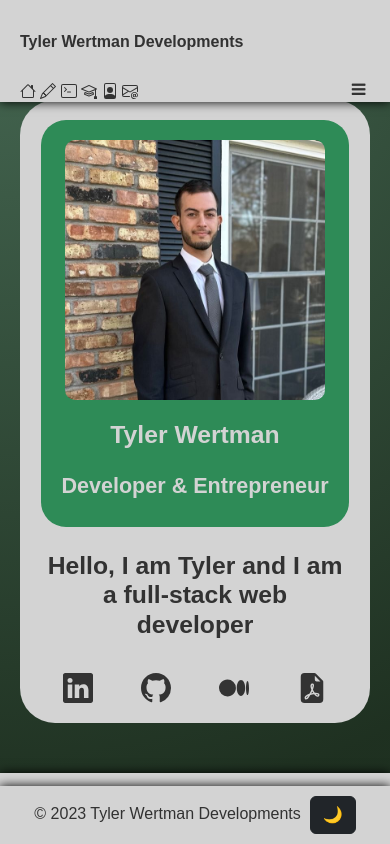
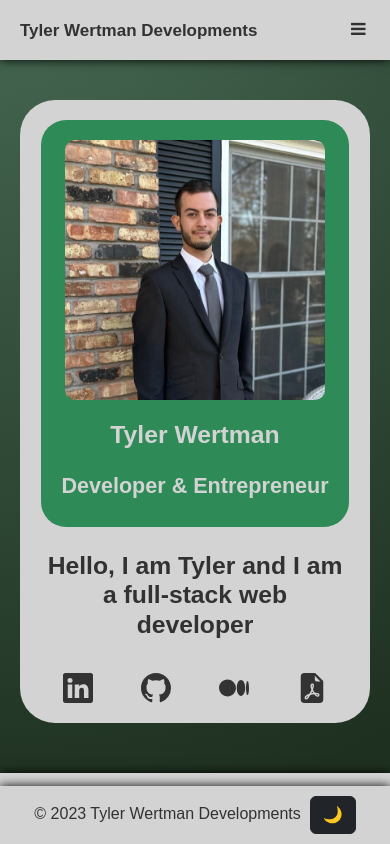
Before and after one commit to tylerwertman/website-fullstack, a React (Create React App) app in the folder client/: page / in a window 390 px wide. Shown: the top 844 px of the page. Built offline with nearby package versions, Linux system fonts and the light colour scheme; no server answers.

Commit message:
fix mobile nav breakpoints

```diff
--- a/client/src/App.css
+++ b/client/src/App.css
@@ -186,7 +186,6 @@ main {
   flex-direction: column;
   align-items: center;
   background-color: lightgrey;
-  border-radius: 65px;
   border-radius: 35px;
   padding: 20px;
   margin-top: 50px;
@@ -201,7 +200,6 @@ main {
 #introOne {
   padding: 20px;
   background-color: seagreen;
-  border-radius: 50px;
   border-radius: 25px;
   text-align: center;
   color: lightgrey;
@@ -210,7 +208,6 @@ main {
 
 #introOne>img {
   width: 260px;
-  border-radius: 35px;
   border-radius: 10px;
   margin-bottom: 20px;
   margin-left: 0;
@@ -273,7 +270,7 @@ main {
   background-color: lightgrey;
   padding: 20px;
   border-radius: 50px;
-  width: 300px;
+  width: 350px;
 }
 
 .contentDark {
@@ -546,80 +543,9 @@ table, th, td {
 
 /* Media Queries vv *//* Media Queries vv */
 
-/* Bigger screen 1920+ vv */
-
-@media screen and (width > 1919px) {
-
-  .nav a, .nav h1, .navDark a, .navDark h1 {
-    padding: 18px 0;
-    font-size: 50px
-  }
-
-  .home, .homeDark {
-    flex-direction: row;
-    width: 1120px;
-  }
-
-  #introOne>img {
-    width: 520px;
-  }
-
-  #introOne {
-    font-size: 25px;
-  }
-
-  #introTwo h2, #introTwoDark h2 {
-    width: 540px;
-    margin: 0 auto;
-    font-size: 40px;
-    font-weight: bold;
-  }
-
-  #introTwo img, #introTwoDark img {
-    width: 60px;
-  }
-
-  .navLinksL a {
-    font-size: 20px;
-    padding: 20px 35px 20px 20px;
-    margin: 0 20px;
-  }
-
-  .navLinksL a img {
-    height: 150%;
-  }
-
-  .home, .homeDark {
-    width: 1120px;
-    margin-top: 100px;
-  }
-
-  .content, .contentDark {
-    width: 1120px;
-  }
-
-  .content p, .contentDark p {
-    font-size: 24px;
-  }
-
-  .contentDark p {
-    color: lightgrey
-  }
-
-  .education li {
-    margin-left: 38%;
-  }
-
-  .educationDark li {
-    margin-left: 38%;
-  }
-}
-
-/* Bigger screen 1920+ ^^ */
-
 /* Big screen 900-1920 vv */
 
-@media screen and (width > 899px) {
+@media screen and (width >= 901px) {
 
   .home, .homeDark {
     flex-direction: row;
@@ -632,12 +558,12 @@ table, th, td {
   }
 
   #introTwo, #introTwoDark {
-    margin-left: 20px;
+    margin: 0 auto;
     width: 560px;
   }
 
   #introTwo h2, #introTwoDark h2 {
-    width: 230px;
+    width: 260px;
     margin: 0 auto;
     font-weight: bold;
   }
@@ -681,37 +607,99 @@ table, th, td {
 
 /* Big screen 900-1920 ^^ */
 
-/* Tablet screen 566-899 vv */
+/* Bigger screen 1920+ vv */
 
-@media screen and (565px < width < 900px) {
+@media screen and (width >= 1920px) {
+
+  .nav a, .nav h1, .navDark a, .navDark h1 {
+    padding: 18px 0;
+    font-size: 50px
+  }
+
+  .home, .homeDark {
+    flex-direction: row;
+    width: 1120px;
+    margin-top: 100px;
+  }
+
+  #introOne>img {
+    width: 520px;
+  }
+
+  #introOne {
+    font-size: 25px;
+  }
+
+  #introTwo h2, #introTwoDark h2 {
+    width: 540px;
+    margin: 0 auto;
+    font-size: 40px;
+    font-weight: bold;
+  }
+
+  #introTwo img, #introTwoDark img {
+    width: 60px;
+  }
+
   .navLinksL a {
-    /* gap: 20px; */
+    font-size: 20px;
+    padding: 20px 35px 20px 20px;
+    margin: 0 20px;
+  }
+
+  .navLinksL a img {
+    height: 150%;
+  }
+
+  .content, .contentDark {
+    width: 1120px;
+  }
+
+  .content p, .contentDark p {
+    font-size: 24px;
+  }
+
+  .contentDark p {
+    color: lightgrey
+  }
+
+  .education li {
+    margin-left: 38%;
+  }
+
+  .educationDark li {
+    margin-left: 38%;
+  }
+}
+
+/* Bigger screen 1920+ ^^ */
+
+/* Tablet screen 625-900 vv */
+
+@media screen and (625px <= width <= 900px) {
+  .navLinksL a {
     margin: 0 10px 0 10px;
   }
 
-  .navLinksSE, .navLinksSE a {
-    display: none;
-  }
-
-  .navLinksSEDark, .navLinksSEDark a {
+  .navLinksSE, .navLinksSE a, .navLinksSEDark, .navLinksSEDark a {
     display: none;
   }
 }
 
-/* Tablet screen 566-899 ^^ */
+/* Tablet screen 625-899 ^^ */
 
 /* Phone screen 350-565 vv */
 
-@media screen and (349px < width < 566px) {
+@media screen and (350px <= width <= 565px) {
 
-  .nav a, .navDark a {
+  /* .nav a, .navDark a {
     font-size: 16px;
   }
 
   .nav h1, .navDark h1 {
     padding: 18px 0;
     font-size: 20px;
-  }
+  } */
 
   #introTwo h2 {
     width: 300px;
@@ -741,7 +729,7 @@ table, th, td {
 
 /* Phone screen -350 vv */
 
-@media screen and (width < 350px) {
+@media screen and (width <= 350px) {
 
   .nav h1, .navDark h1 {
     padding: 18px 0;
@@ -802,9 +790,9 @@ table, th, td {
 
 /* Phone screen -350 ^^ */
 
-/* Hamburger menu all screens below 565 vv*/
+/* Hamburger menu all screens below 625 vv*/
 
-@media screen and (width < 566px) {
+@media screen and (width <= 625px) {
   .navLinksL {
     display: none;
   }
@@ -815,26 +803,35 @@ table, th, td {
   }
 }
 
-/* Hamburger menu all screens below 565 ^^ */
+/* Hamburger menu all screens below 625 ^^ */
 
 /* Nav Links Small Expanded position vv */
 
-@media screen and (306px < width < 566px) {
+@media screen and (350px <= width <= 565px) {
   .navLinksSE, .navLinksSEDark {
     top: 78px;
+    top: 60px;
   }
 }
 
-@media screen and (181px < width < 307px) {
+@media screen and (305px <= width <= 349px) {
   .navLinksSE, .navLinksSEDark {
-    top: 102px;
+    top: 78px;
+    /* top: 60px; */
+  }
+}
+
+@media screen and (180px <= width <= 304px) {
+  .navLinksSE, .navLinksSEDark {
+    top: 78px;
+    /* top: 102px; */
   }
   .nav a, .navDark a {
     font-size: 14px;
   }
 }
 
-@media screen and (1px < width < 182px) {
+@media screen and (1px < width <= 181px) {
   .navLinksSE, .navLinksSEDark {
     top: 126px;
   }
@@ -853,7 +850,6 @@ table, th, td {
   position: relative;
   bottom: 10px;
   box-shadow: 5px 5px 5px grey !important;
-  cursor: pointer;
   transition: 250ms;
 }
 
@@ -861,7 +857,6 @@ table, th, td {
   position: relative;
   bottom: 5px;
   box-shadow: 5px 5px 5px grey;
-  cursor: crosshair;
   color: lightgrey;
   background-color: seagreen;
   border-radius: 40px;
--- a/client/src/App.js
+++ b/client/src/App.js
@@ -14,7 +14,7 @@ function App() {
   const [windowWidth, setWindowWidth] = useState(window.innerWidth)
 
   useEffect(() => {
-    // console.log(windowWidth)
+    console.log(windowWidth)
     const handleResize = () => {
       setWindowWidth(window.innerWidth)
     }
--- a/client/src/Components/Nav.jsx
+++ b/client/src/Components/Nav.jsx
@@ -29,13 +29,13 @@ const Nav = (props) => {
   return (
     <nav className={darkMode ? "navDark" : "nav"}>
       <h1><a href="/">Tyler Wertman Developments</a></h1>
-      <div id="navLinks" className={isNavOpen && windowWidth > 625 ? "navLinksL" : isNavOpen && darkMode ? "navLinksSEDark" : isNavOpen ? "navLinksSE" : "navLinks"} onClick={() => { setIsNavOpen(false) }}>
-        <a className={hoveredElement === 0 ? 'shadowNav' : null} onMouseEnter={() => { hover(0) }} onMouseLeave={hover} href="/"><img src={hoveredElement === 0 ? homeLG : !darkMode ? homeDSG : homeLG} alt="home" /><span className={hoveredElement === 0 ? 'navLiHover' : 'hidden'}>&nbsp;{windowWidth > "625px" ? "Home" : null}</span></a>
-        <a className={hoveredElement === 1 ? 'shadowNav' : null} onMouseEnter={() => { hover(1) }} onMouseLeave={hover} href="#blog"><img src={hoveredElement === 1 ? blogLG : !darkMode ? blogDSG : blogLG} alt="blog" /><span className={hoveredElement === 1 ? 'navLiHover' : 'hidden'}>&nbsp;{windowWidth > "625px" ? "Blog" : null}</span></a>
-        <a className={hoveredElement === 2 ? 'shadowNav' : null} onMouseEnter={() => { hover(2) }} onMouseLeave={hover} href="#projects"><img src={hoveredElement === 2 ? projectsLG : !darkMode ? projectsDSG : projectsLG} alt="projects" /><span className={hoveredElement === 2 ? 'navLiHover' : 'hidden'}>&nbsp;{windowWidth > "625px" ? "Projects" : null}</span></a>
-        <a className={hoveredElement === 3 ? 'shadowNav' : null} onMouseEnter={() => { hover(3) }} onMouseLeave={hover} href="#education"><img src={hoveredElement === 3 ? educationLG : !darkMode ? educationDSG : educationLG} alt="education" /><span className={hoveredElement === 3 ? 'navLiHover' : 'hidden'}>&nbsp;{windowWidth > "625px" ? "Education" : null}</span></a>
-        <a className={hoveredElement === 4 ? 'shadowNav' : null} onMouseEnter={() => { hover(4) }} onMouseLeave={hover} href="#about"><img src={hoveredElement === 4 ? aboutLG : !darkMode ? aboutDSG : aboutLG} alt="about" /><span className={hoveredElement === 4 ? 'navLiHover' : 'hidden'}>&nbsp;{windowWidth > "625px" ? "About" : null}</span></a>
-        <a className={hoveredElement === 5 ? 'shadowNav' : null} onMouseEnter={() => { hover(5) }} onMouseLeave={hover} href="#contact"><img src={hoveredElement === 5 ? contactLG : !darkMode ? contactDSG : contactLG} alt="contact" /><span className={hoveredElement === 5 ? 'navLiHover' : 'hidden'}>&nbsp;{windowWidth > "625px" ? "Contact" : null}</span></a>
+      <div id="navLinks" className={windowWidth > 625 ? "navLinksL" : isNavOpen && darkMode ? "navLinksSEDark" : isNavOpen ? "navLinksSE" : "navLinksL"} onClick={() => { setIsNavOpen(false) }}>
+        <a className={hoveredElement === 0 ? 'shadowNav' : null} onMouseEnter={() => { hover(0) }} onMouseLeave={hover} href="/"><img src={hoveredElement === 0 ? homeLG : !darkMode ? homeDSG : homeLG} alt="home" /><span className={hoveredElement === 0 ? 'navLiHover' : 'hidden'}>&nbsp;{windowWidth > 625 ? "Home" : null}</span></a>
+        <a className={hoveredElement === 1 ? 'shadowNav' : null} onMouseEnter={() => { hover(1) }} onMouseLeave={hover} href="#blog"><img src={hoveredElement === 1 ? blogLG : !darkMode ? blogDSG : blogLG} alt="blog" /><span className={hoveredElement === 1 ? 'navLiHover' : 'hidden'}>&nbsp;{windowWidth > 625 ? "Blog" : null}</span></a>
+        <a className={hoveredElement === 2 ? 'shadowNav' : null} onMouseEnter={() => { hover(2) }} onMouseLeave={hover} href="#projects"><img src={hoveredElement === 2 ? projectsLG : !darkMode ? projectsDSG : projectsLG} alt="projects" /><span className={hoveredElement === 2 ? 'navLiHover' : 'hidden'}>&nbsp;{windowWidth > 625 ? "Projects" : null}</span></a>
+        <a className={hoveredElement === 3 ? 'shadowNav' : null} onMouseEnter={() => { hover(3) }} onMouseLeave={hover} href="#education"><img src={hoveredElement === 3 ? educationLG : !darkMode ? educationDSG : educationLG} alt="education" /><span className={hoveredElement === 3 ? 'navLiHover' : 'hidden'}>&nbsp;{windowWidth > 625 ? "Education" : null}</span></a>
+        <a className={hoveredElement === 4 ? 'shadowNav' : null} onMouseEnter={() => { hover(4) }} onMouseLeave={hover} href="#about"><img src={hoveredElement === 4 ? aboutLG : !darkMode ? aboutDSG : aboutLG} alt="about" /><span className={hoveredElement === 4 ? 'navLiHover' : 'hidden'}>&nbsp;{windowWidth > 625 ? "About" : null}</span></a>
+        <a className={hoveredElement === 5 ? 'shadowNav' : null} onMouseEnter={() => { hover(5) }} onMouseLeave={hover} href="#contact"><img src={hoveredElement === 5 ? contactLG : !darkMode ? contactDSG : contactLG} alt="contact" /><span className={hoveredElement === 5 ? 'navLiHover' : 'hidden'}>&nbsp;{windowWidth > 625 ? "Contact" : null}</span></a>
       </div>
       <div id="hamburger" className="navLinksS">
         <a className="icon hover" onMouseEnter={hover} onMouseOut={hover} href={"#null"} onClick={miniNav}><i className="fa fa-bars" style={darkMode ? { color: "lightgrey" } : null}></i></a>&nbsp;
```
